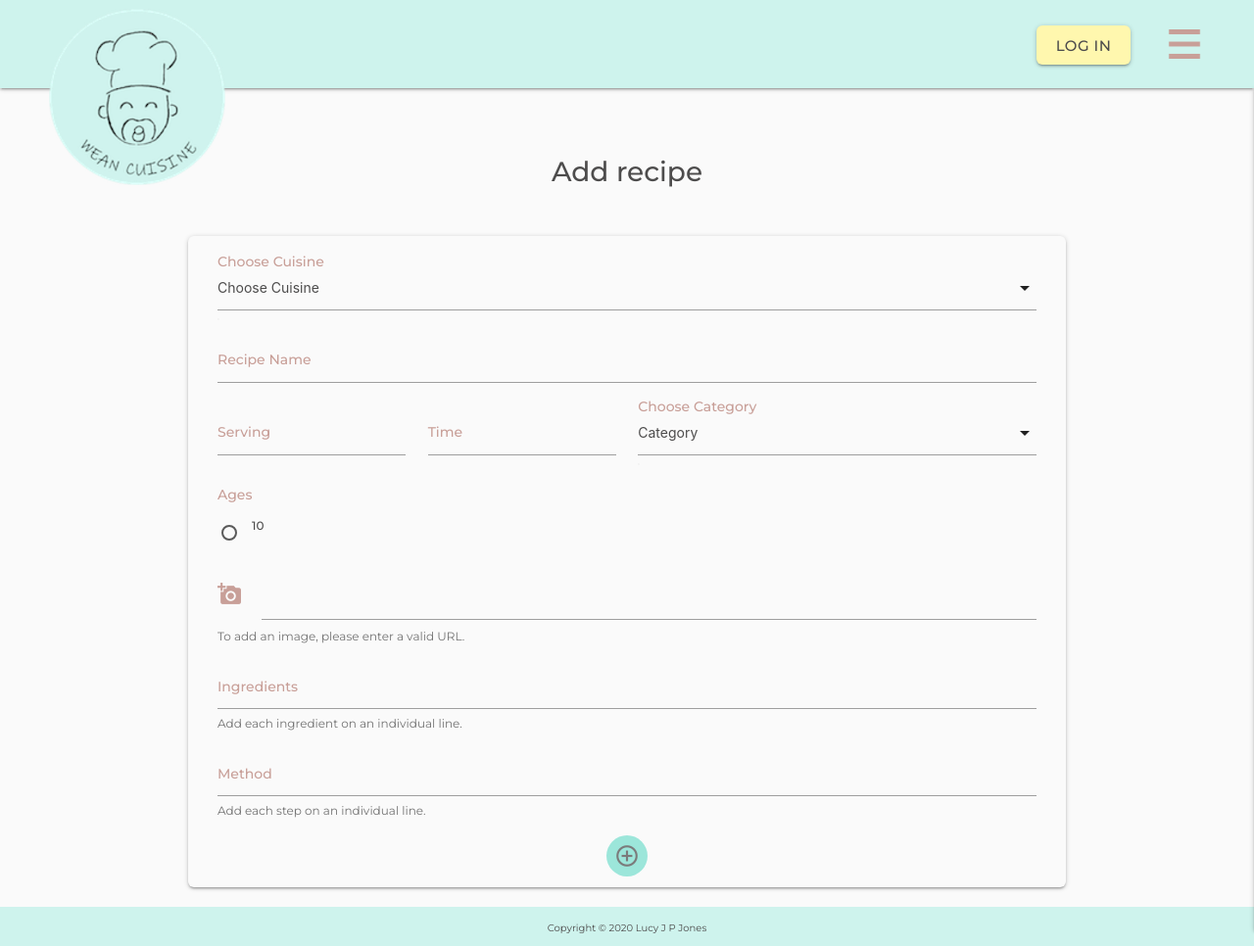
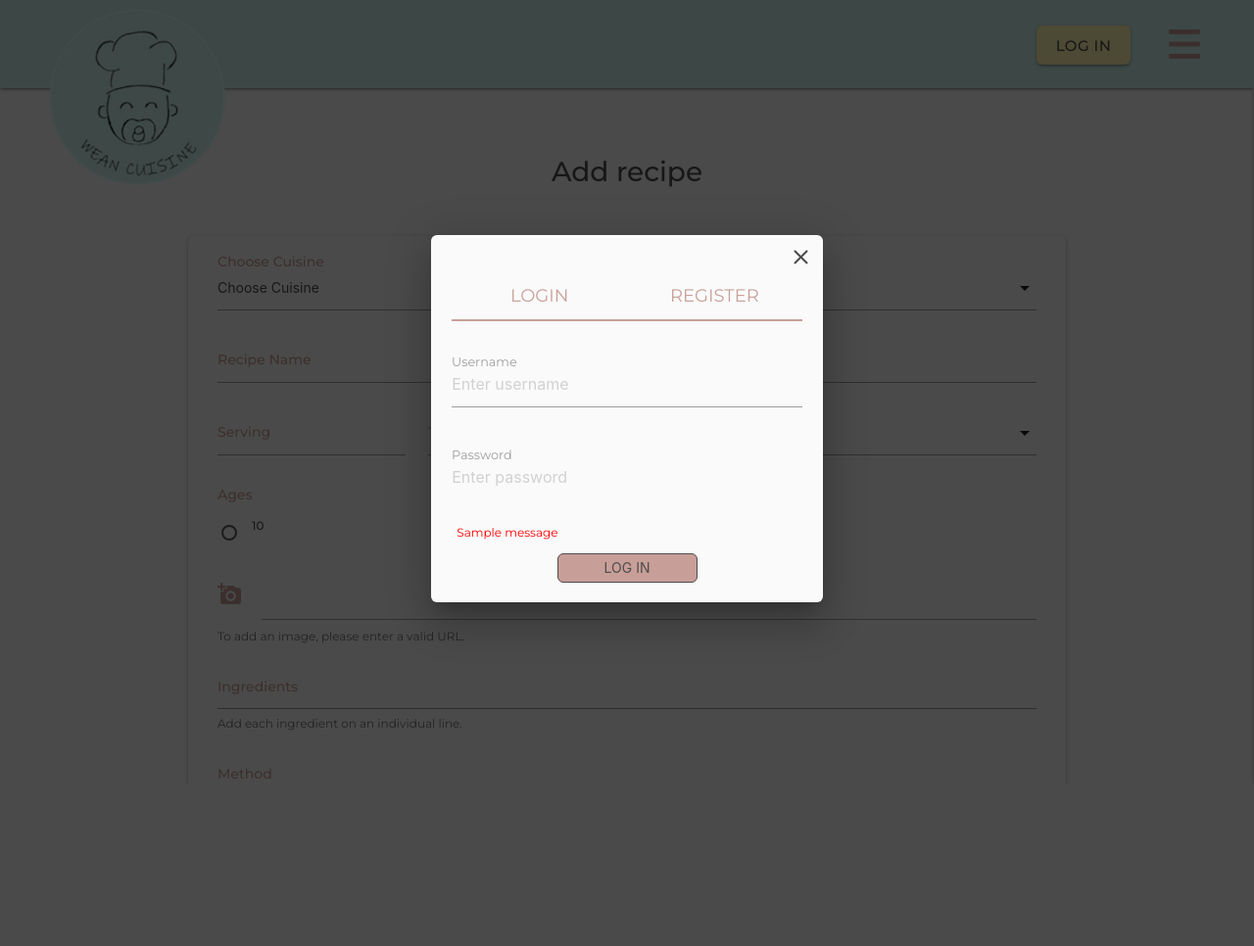
Before and after one commit to Lucyjpjones/wean-cuisine, a Flask app: page /add_recipe in a window 1280 px wide. Shown: the whole page at 98% size. After the commit the page ends 795 px from the top, so only its background shows below. Run offline with Flask 2, Linux system fonts and the light colour scheme; one stand-in notice (Sample message) is shown; a database or web service that is not in the repository returns one stand-in record (values such as "Sample title"); some libraries are stand-ins or nearby versions.

Commit message:
login modal staying open when flash message is present

```diff
--- a/app.py
+++ b/app.py
@@ -49,6 +49,7 @@ def register():
 
         if existing_user:
             flash("Username already exists, please log in")
+            return redirect(url_for("register"))
 
         register = {
             "username": request.form.get("username").lower(),
@@ -76,9 +77,11 @@ def login():
                 return redirect(url_for("homepage", username=session["user"]))
             else:
                 flash("Incorrect Username and/or password")
+                return redirect(url_for("login"))
 
         else:
             flash("Incorrect Username and/or Password")
+            return redirect(url_for("login"))
 
     return redirect(url_for("homepage"))
 
--- a/templates/base.html
+++ b/templates/base.html
@@ -148,7 +148,7 @@
                           <div class="input-field col s12">
                             <input
                               placeholder="Enter username"
-                              id="username"
+                              id="login-username"
                               name="username"
                               type="text"
                               minlength="5"
@@ -165,7 +165,7 @@
                           <div class="input-field col s12">
                             <input
                               placeholder="Enter password"
-                              id="password"
+                              id="login-password"
                               name="password"
                               type="password"
                               minlength="5"
@@ -179,9 +179,10 @@
                         <div>
                           <!-- Flash messages -->
                           {% with messages = get_flashed_messages() %} {% if
-                          messages %} {% for message in messages %}
+                          messages %} {% for message in messages %} {% if
+                          message == "Incorrect Username and/or password", "Username already exists, please log in" %}
                           <p class="flash-message">{{ message }}</p>
-                          {% endfor %} {% endif %} {%endwith %}
+                          {% endif %} {% endfor %} {% endif %} {%endwith %}
                         </div>
                         <!--Login submit btn-->
                         <div class="row" id="login-btn-outer">
@@ -202,7 +203,7 @@
                           <div class="input-field col s12">
                             <input
                               placeholder="Enter username"
-                              id="username"
+                              id="register-username"
                               name="username"
                               type="text"
                               minlength="5"
@@ -219,7 +220,7 @@
                           <div class="input-field col s12">
                             <input
                               placeholder="Enter password"
-                              id="password"
+                              id="register-password"
                               name="password"
                               type="password"
                               minlength="5"
@@ -234,9 +235,10 @@
                         <div>
                           <!-- Flash messages -->
                           {% with messages = get_flashed_messages() %} {% if
-                          messages %} {% for message in messages %}
+                          messages %} {% for message in messages %} {% if
+                          message == "Username already exists, please log in" %}
                           <p class="flash-message">{{ message }}</p>
-                          {% endfor %} {% endif %} {%endwith %}
+                          {% endif %} {% endfor %} {% endif %} {%endwith %}
                         </div>
                         <!--Register submit btn-->
                         <div class="row" id="register-btn-outer">
@@ -275,5 +277,13 @@
     ></script>
     <script src="https://cdnjs.cloudflare.com/ajax/libs/materialize/1.0.0/js/materialize.min.js"></script>
     <script src="{{ url_for('static', filename='js/script.js') }}"></script>
+    <script>
+      {% with messages = get_flashed_messages() %} {% if
+                            messages %}
+        $(document).ready(function () {
+          $("#login-modal").modal("open");
+        });
+        {% endif %} {%endwith %}
+    </script>
   </body>
 </html>
```
